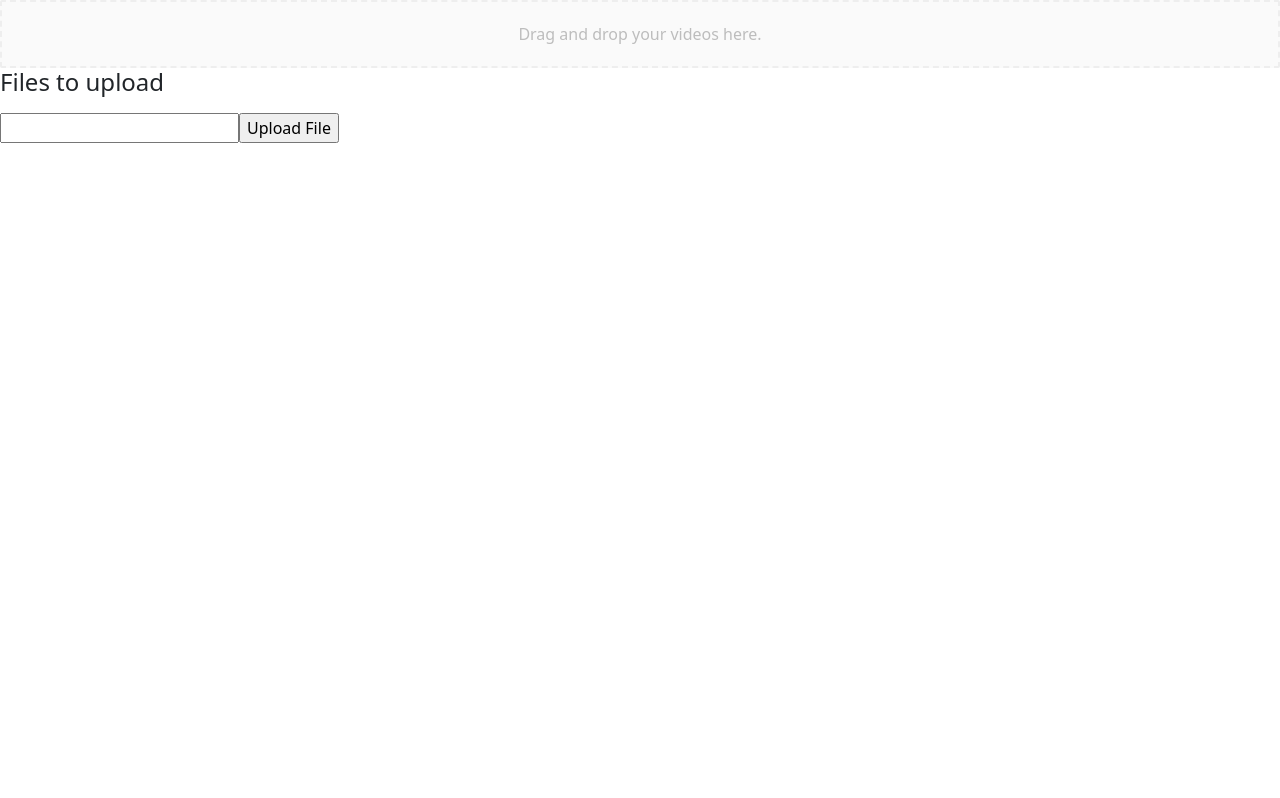
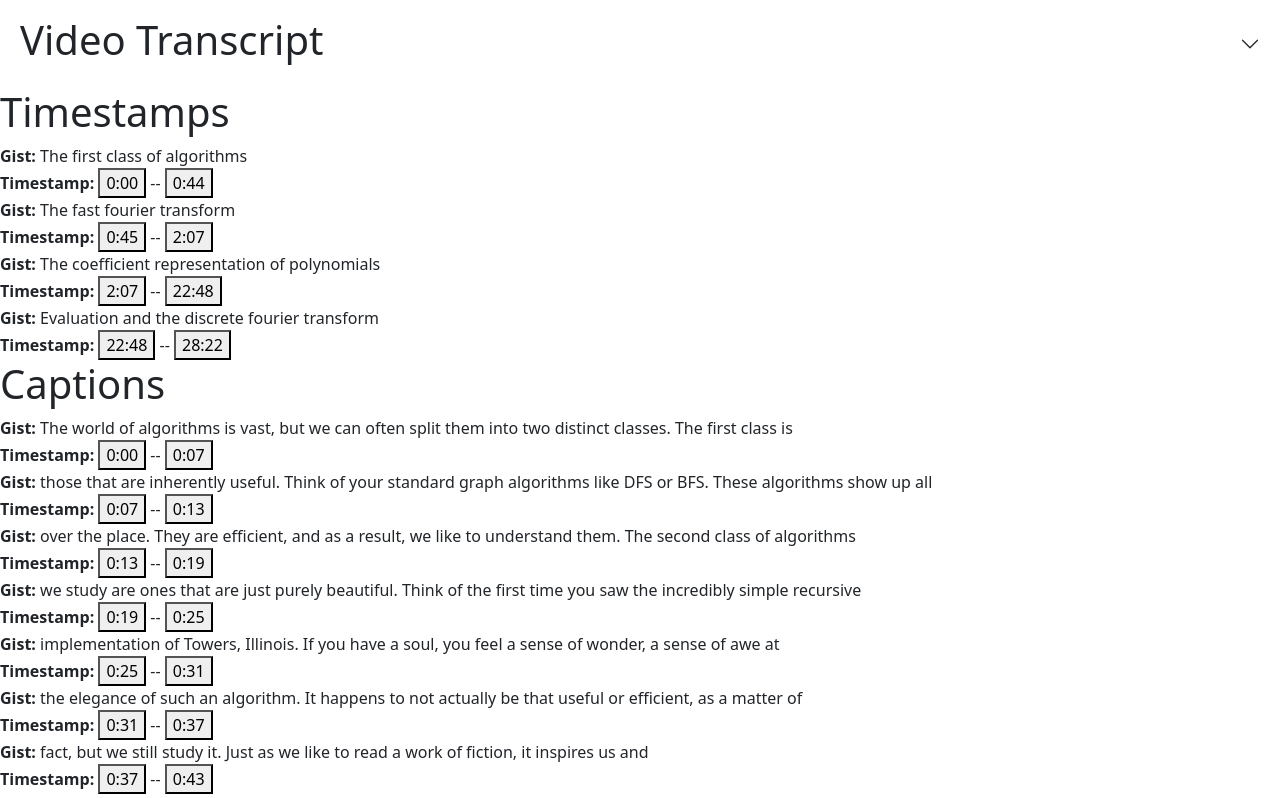
Before and after one commit to CAWRESTLER/SBHacks2022, a React (Create React App) app in the folder frontend/: page / in a window 1280 px wide. Shown: the top 798 px of the page. Built offline with nearby package versions, Linux system fonts and the light colour scheme.

Commit message:
Add captions

```diff
--- a/frontend/src/App.js
+++ b/frontend/src/App.js
@@ -38,7 +38,7 @@ const App = () => {
   const [videoUrl, setVideoUrl] = React.useState(null);
   // Video StatesFilePath
   // waitingFile - uploading - showvideo
-  const [appState, setAppState] = React.useState("waitingFile");
+  const [appState, setAppState] = React.useState("showVideo");
 
 
   // const handleVideoUpload = (event) => {
--- a/frontend/src/Player/index.js
+++ b/frontend/src/Player/index.js
@@ -4,7 +4,34 @@ import { Accordion, Card, Button } from "react-bootstrap";
 import "bootstrap/dist/css/bootstrap.min.css";
 const data = require("./dummy2.json");
 
-function Player({ videoPath }) {
+
+// words {"text": "This", "start": 910, "end": 1074, "confidence": 0.99275, "speaker": null}
+// appends two "words"
+export function concatWords(word1, word2) {
+  return ({
+    "text": word1.text + " " + word2.text,
+    "start": word1.start,
+    "end": word2.end
+  })
+}
+
+export function makeSentences(words, len, accum) {
+  if(words.length === 0 ||  !Array.isArray(words)) return accum
+
+  const l = words.slice(0,len)
+  const r = words.slice(len, words.length)
+  // console.log(r)
+  console.log(l)
+  const g = l.reduce((prev, next) => concatWords(prev,next))
+// not sure if js optimizes tail recursion.. haha
+  return makeSentences(r, len, accum.concat(g))
+
+
+}
+
+function Player ({ videoPath,
+                   // data
+                 })  {
   const player = useRef();
   const handleClick = (event) => {
     console.log(event.target.innerText);
@@ -59,6 +86,30 @@ function Player({ videoPath }) {
           );
         })}
       </div>
+      <h1>Captions</h1>
+      <div>
+        {makeSentences(data.words,20,[]).map((chapter) => {
+          return (
+            <div>
+              <div>
+                {" "}
+                <b>Gist: </b> {chapter.text}{" "}
+              </div>
+              <div>
+                {" "}
+                <b>Timestamp: </b>{" "}
+                <button onClick={handleClick}>
+                  {millisToMinutesAndSeconds(chapter.start)}{" "}
+                </button>{" "}
+                --{" "}
+                <button onClick={handleClick}>
+                  {millisToMinutesAndSeconds(chapter.end)}
+                </button>{" "}
+              </div>
+            </div>
+          );
+        })}
+      </div>
     </div>
   );
 }
```
Also changed, not shown: 1 other file (tests, documents, lock files or other folders).
